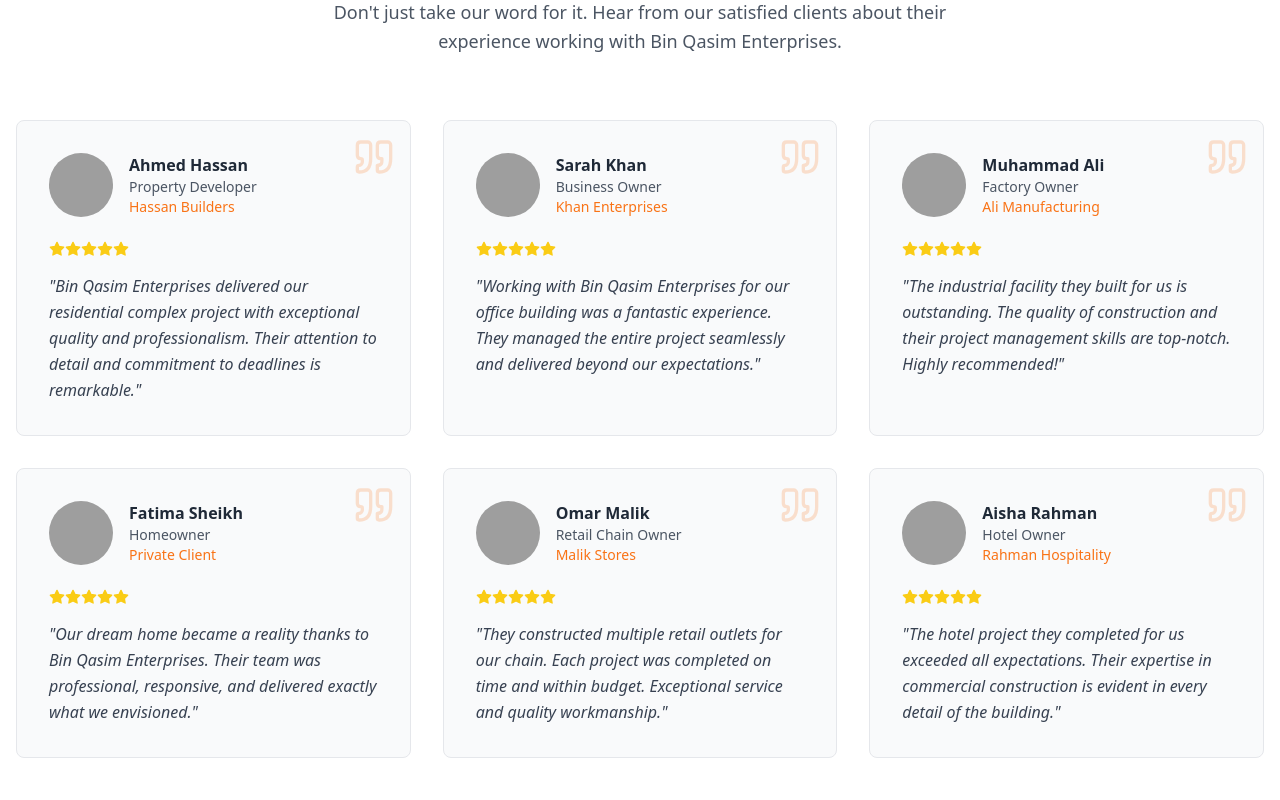
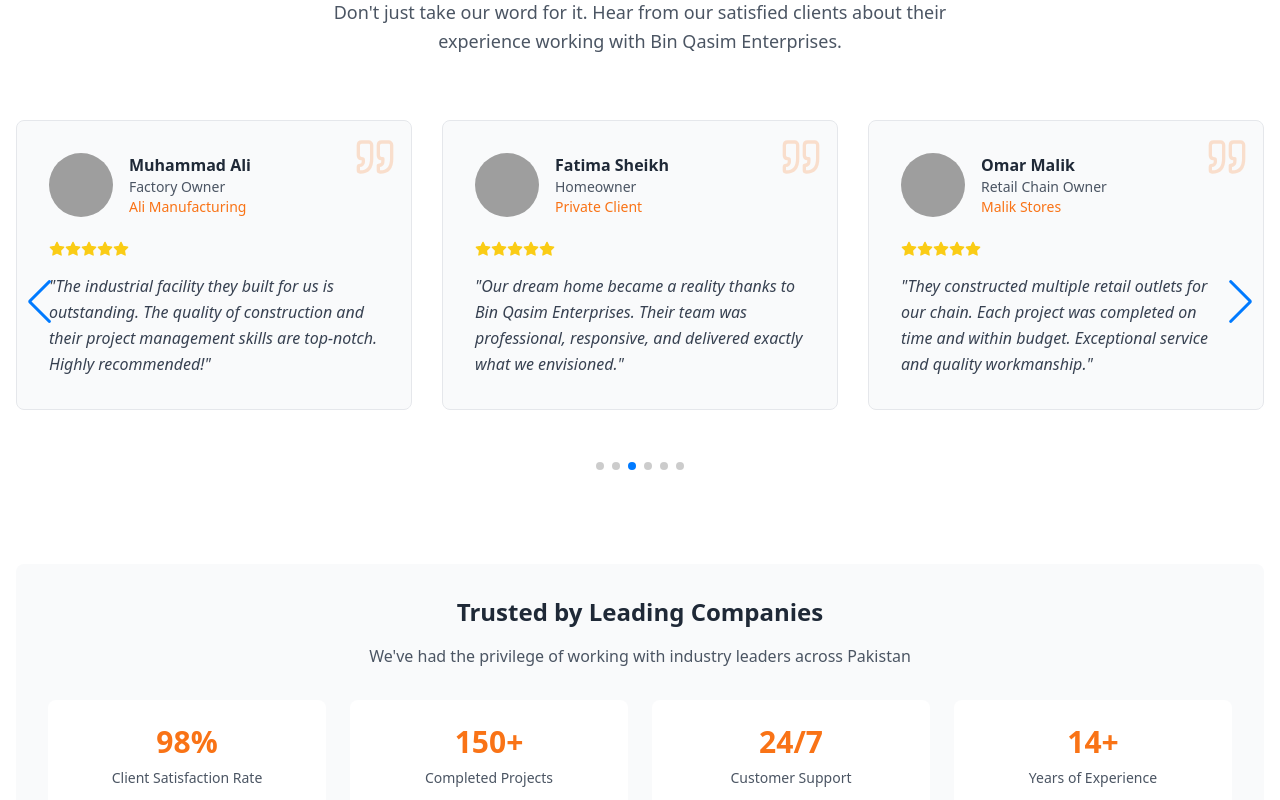
Before and after one commit to abdulrehmangulfaraz/Bin-Qasim-Enterprises, a React (Vite) app: page / in a window 1280 px wide. Shown: the part 5400-6200 px from the top of the page. Built offline with nearby package versions, Linux system fonts and the light colour scheme; grey boxes are pictures that could not be loaded.

Commit message:
feat: implement swiper carousel for testimonials section

```diff
--- a/package.json
+++ b/package.json
@@ -14,7 +14,8 @@
     "lucide-react": "^0.344.0",
     "react": "^18.3.1",
     "react-dom": "^18.3.1",
-    "react-router-dom": "^7.8.2"
+    "react-router-dom": "^7.8.2",
+    "swiper": "^11.2.10"
   },
   "devDependencies": {
     "@eslint/js": "^9.9.1",
--- a/src/components/Testimonials.tsx
+++ b/src/components/Testimonials.tsx
@@ -1,4 +1,14 @@
 import React from 'react';
+// Import Swiper React components
+import { Swiper, SwiperSlide } from 'swiper/react';
+// Import Swiper styles
+import 'swiper/css';
+import 'swiper/css/pagination';
+import 'swiper/css/navigation';
+import 'swiper/css/autoplay';
+
+// import required modules
+import { Pagination, Navigation, Autoplay } from 'swiper/modules';
 import { Star, Quote } from 'lucide-react';
 
 const Testimonials = () => {
@@ -68,9 +78,35 @@ const Testimonials = () => {
           </p>
         </div>
 
-        <div className="grid grid-cols-1 md:grid-cols-2 lg:grid-cols-3 gap-8">
+        <Swiper
+          modules={[Pagination, Navigation, Autoplay]}
+          spaceBetween={30}
+          slidesPerView={1}
+          loop={true}
+          autoplay={{
+            delay: 2000,
+            disableOnInteraction: false,
+            pauseOnMouseEnter: true,
+          }}
+          pagination={{
+            clickable: true,
+          }}
+          navigation={true}
+          breakpoints={{
+            640: {
+              slidesPerView: 2,
+              spaceBetween: 20,
+            },
+            1024: {
+              slidesPerView: 3,
+              spaceBetween: 30,
+            },
+          }}
+          className="mySwiper"
+        >
           {testimonials.map((testimonial, index) => (
-            <div key={index} className="bg-gray-50 hover:bg-white rounded-lg p-8 transition-all duration-300 hover:shadow-xl border hover:border-orange-200 relative">
+            <SwiperSlide key={index} className="pb-12">
+              <div className="bg-gray-50 hover:bg-white rounded-lg p-8 transition-all duration-300 hover:shadow-xl border hover:border-orange-200 relative h-full flex flex-col">
                 <Quote className="text-orange-500 opacity-20 absolute top-4 right-4" size={40} />
 
                 <div className="flex items-center mb-6">
@@ -92,12 +128,13 @@ const Testimonials = () => {
                   ))}
                 </div>
 
-              <p className="text-gray-700 leading-relaxed italic">
+                <p className="text-gray-700 leading-relaxed italic flex-grow">
                   "{testimonial.text}"
                 </p>
               </div>
+            </SwiperSlide>
           ))}
-        </div>
+        </Swiper>
 
         {/* Trust Indicators */}
         <div className="mt-20 bg-gray-50 rounded-lg p-8">
```
Also changed, not shown: 1 other file (tests, documents, lock files or other folders). Lines whose indentation alone changed are shown as unchanged.
